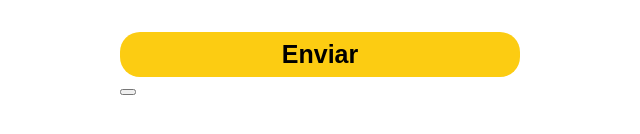
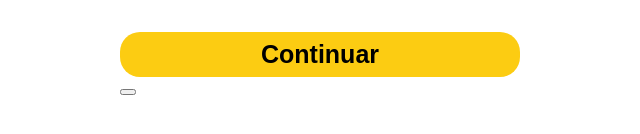
Before and after one commit to soyandresalcedo/vitalea, a plain HTML site: page public/Index.html in a window 1280 px wide. Shown: the part 638-772 px from the top of the page, 320-960 px from the left. Drawn offline with Linux system fonts and the light colour scheme; some packages are replaced by stand-ins of ours.

Commit message:
agrego detatalles finales, sigo con los pendientes

```diff
--- a/public/Index.html
+++ b/public/Index.html
@@ -93,7 +93,7 @@
 
     <section class="btn__section" >
         <div class="btn__send">
-         <button  class="btn__main" type="submit">Enviar<button>
+         <button  class="btn__main" type="submit">Continuar<button>
         </div>
     </section>
 
```
